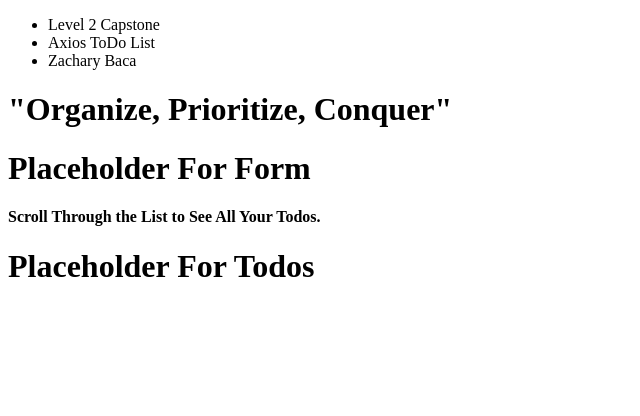
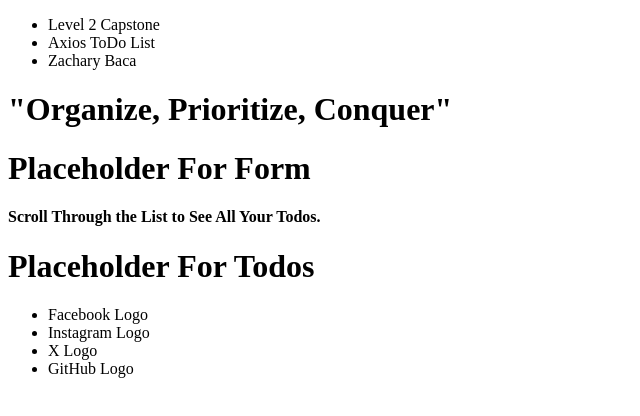
Before and after one commit to zacharybaca/axios-todo-list, a website: page index.html in a window 1280 px wide. Shown: the whole page, without its empty margins (0-640 px from the left). Drawn offline with nearby package versions, Linux system fonts and the light colour scheme.

Commit message:
added footer element

```diff
--- a/index.html
+++ b/index.html
@@ -32,6 +32,16 @@
             <h1>Placeholder For Todos</h1>
         </div>
 
+        <div id="footer">
+            <footer>
+                <ul>
+                    <li>Facebook Logo</li>
+                    <li>Instagram Logo</li>
+                    <li>X Logo</li>
+                    <li>GitHub Logo</li>
+                </ul>
+            </footer>
+        </div>
         <script src="index.js"></script>
     </body>
 
```
